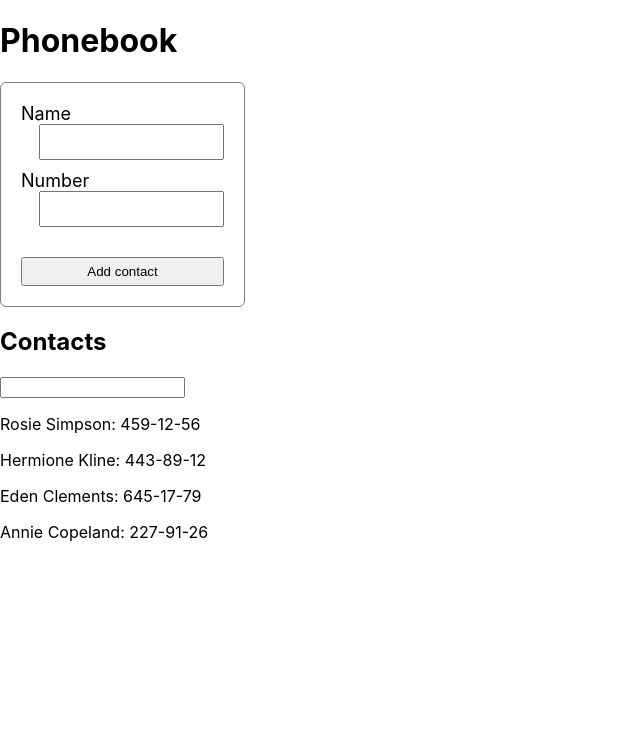
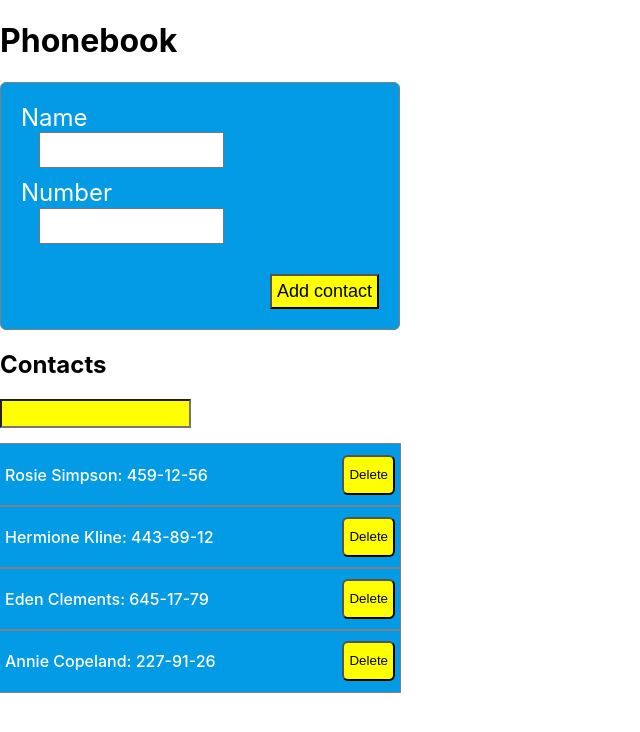
Before and after one commit to iSteffan/goit-react-hw-02-phonebook, a React (Create React App) app: page / in a window 1280 px wide. Shown: the top 732 px of the page, without its empty margins (0-640 px from the left). Built offline with nearby package versions, Linux system fonts and the light colour scheme.

Commit message:
task 6 DONE

```diff
--- a/src/components/App.jsx
+++ b/src/components/App.jsx
@@ -46,6 +46,12 @@ export class App extends Component {
     return filteredContacts;
   };
 
+  deleteContact = (id) => {
+    const { contacts } = this.state;
+    const deletedContactById = contacts.filter(contact => contact.id !== id);
+    this.setState({ contacts: deletedContactById });
+}
+
   render() {
     return (
       <div>
@@ -56,7 +62,7 @@ export class App extends Component {
           filter={this.state.filter}
           handleInputChange={this.handleInputChange}
         ></Filter>
-        <ContactList contacts={this.filter()}></ContactList>
+        <ContactList contacts={this.filter()} onDelete={this.deleteContact}></ContactList>
       </div>
     );
   }
--- a/src/components/ContactForm/ContactForm.styled.jsx
+++ b/src/components/ContactForm/ContactForm.styled.jsx
@@ -1,22 +1,31 @@
 import styled from 'styled-components';
 
 export const Form = styled.form`
+box-sizing: border-box;
 display: inline-flex;
 flex-direction: column;
 gap: 10px;
 padding: 20px;
 
+width: 400px;
+background-color: #039be5;
 border: 1px solid gray;
 border-radius: 6px;
 `;
 
 export const Label = styled.label`
-font-size: 18px;`;
+font-size: 24px;
+color: white;`;
 
 export const Input = styled.input`
 margin-left: 18px;
 height: 30px`;
 
 export const Btn = styled.button`
+display: inline-block;
 padding: 5px;
-margin-top: 20px;`;
+margin-left: auto;
+margin-top: 20px;
+
+font-size: 18px;
+background-color: yellow;`;
--- a/src/components/ContactList/ContactList.jsx
+++ b/src/components/ContactList/ContactList.jsx
@@ -1,17 +1,24 @@
-import { List } from "./ContactList.styled";
+import { List, ListItem, Btn, Contact } from "./ContactList.styled";
+import PropTypes from 'prop-types';
 
-export const ContactList = ({contacts}) => {
+export const ContactList = ({contacts, onDelete}) => {
     return (
         <List>
         {contacts.map(contact => {
             return (
-            <li key={contact.id}>
-              <p>
+            <ListItem key={contact.id}>
+                <Contact>
                     {contact.name}: <span>{contact.number}</span>
-              </p>
-            </li>
+                </Contact>
+                <Btn type="button" onClick={()=>onDelete(contact.id)}>Delete</Btn>
+            </ListItem>
             );
         })}
         </List>
     );
     }
+
+ContactList.propTypes = {
+    contacts: PropTypes.array.isRequired,
+    onDelete: PropTypes.func.isRequired,
+};
--- a/src/components/ContactList/ContactList.styled.jsx
+++ b/src/components/ContactList/ContactList.styled.jsx
@@ -1,6 +1,28 @@
 import styled from 'styled-components';
 
 export const List = styled.ul`
+width: 400px;
 list-style: none;
 padding: 0;
 `;
+
+export const ListItem = styled.li`
+display: flex;
+align-items: center;
+justify-content: space-between;
+padding: 5px;
+background-color: #039be5;
+outline: 1px solid gray;
+`;
+
+export const Btn = styled.button`
+height: 40px;
+padding: 5px;
+background-color: yellow;
+border-radius: 6px;
+`;
+
+export const Contact = styled.p`
+color: white;
+font-weight: 500;
+`;
--- a/src/components/Filter/Filter.jsx
+++ b/src/components/Filter/Filter.jsx
@@ -1,6 +1,9 @@
-export const Filter = ({handleInputChange, filter}) => {
+import PropTypes from 'prop-types';
+import { Input } from './Filter.styled';
+
+export const Filter = ({ handleInputChange, filter }) => {
     return (
-      <input
+      <Input
           value={filter}
           type="text"
           name="filter"
@@ -10,4 +13,9 @@ export const Filter = ({handleInputChange, filter}) => {
           onChange={handleInputChange}
         />
     );
-  }
+}
+
+Filter.propTypes = {
+    handleInputChange: PropTypes.func.isRequired,
+    filter: PropTypes.string.isRequired,
+};
--- a/src/components/Filter/Filter.styled.jsx
+++ b/src/components/Filter/Filter.styled.jsx
@@ -0,0 +1,6 @@
+import styled from 'styled-components';
+
+export const Input = styled.input`
+padding: 5px;
+background-color: yellow;
+`;
```
Also changed, not shown: src/components/ContactForm/ContactForm.jsx (+8 -8 lines). Lines whose indentation alone changed are shown as unchanged.
